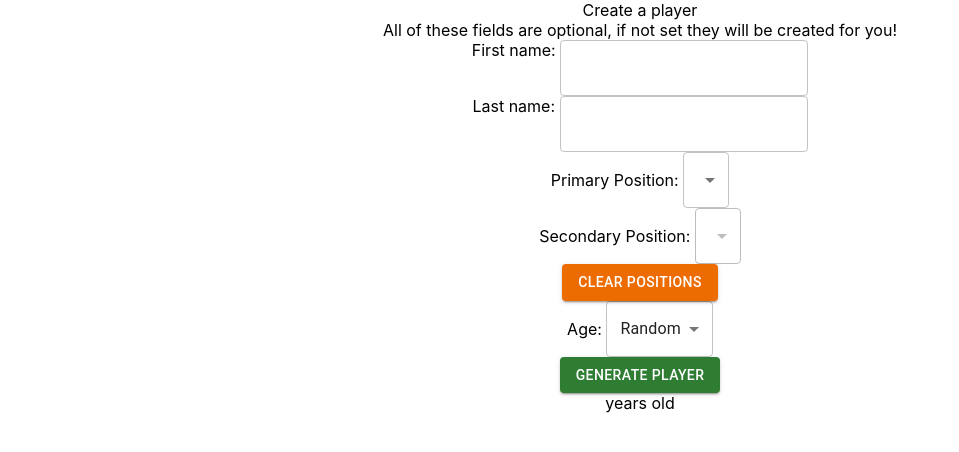
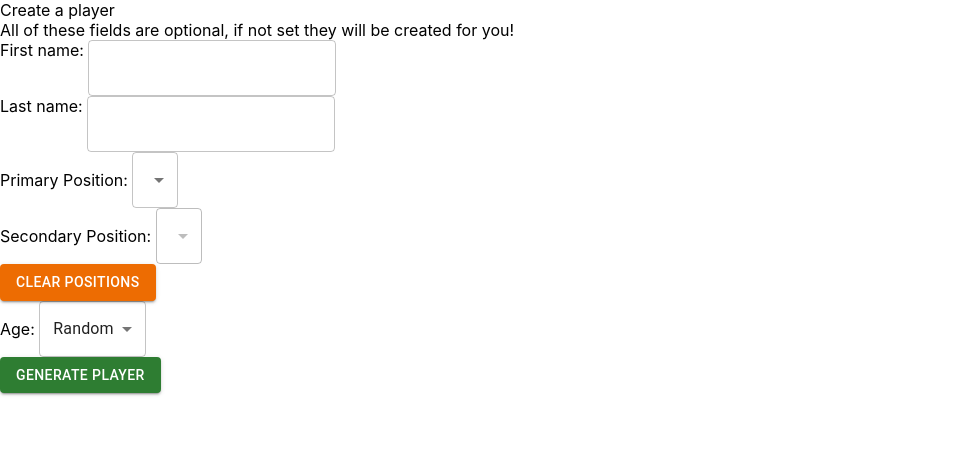
Before and after one commit to ammentorp2/BBallPlayerGeneratorSite, a React (Create React App) app in the folder frontend/: page / in a window 1280 px wide. Shown: the top 452 px of the page, without its empty margins (0-959 px from the left). Built offline with nearby package versions, Linux system fonts and the light colour scheme.

Commit message:
created player page and most logic

```diff
--- a/frontend/package.json
+++ b/frontend/package.json
@@ -16,6 +16,7 @@
     "axios": "^0.26.1",
     "react": "^18.0.0",
     "react-dom": "^18.0.0",
+    "react-router-dom": "^6.3.0",
     "react-scripts": "5.0.0",
     "typescript": "^4.6.3",
     "web-vitals": "^2.1.4"
--- a/frontend/src/App.tsx
+++ b/frontend/src/App.tsx
@@ -3,6 +3,8 @@ import logo from './logo.svg';
 import axios from 'axios';
 import './App.css';
 import { GenPlayerForm } from './components/genPlayerForm';
+import { PageRoutes } from './pages/Routes';
+import { BrowserRouter } from 'react-router-dom';
 
 axios.defaults.baseURL = 'http://localhost:8080/';
 // makes the content type for each put and post application/json. Not
@@ -13,9 +15,10 @@ axios.defaults.headers.put['Content-Type'] = 'application/json';
 
 function App() {
   return (
-    <div className="App">
-      <GenPlayerForm />
-    </div>
+    <BrowserRouter>
+      <PageRoutes />
+    </BrowserRouter>
+
   );
 }
 
--- a/frontend/src/components/genPlayerForm.tsx
+++ b/frontend/src/components/genPlayerForm.tsx
@@ -1,5 +1,6 @@
-import React, { useEffect } from 'react';
+import React from 'react';
 import { useState } from 'react';
+import { useNavigate } from "react-router-dom";
 import { Button, Grid, MenuItem, Select, TextField } from "@mui/material"
 import {genRandomPlayer} from "../util/GetPlayerFunctions"
 import { Player } from "../util/Player"
@@ -18,18 +19,15 @@ export const GenPlayerForm = () => {
     const [age,setAge] = useState("Random");
     const ageOptions = ["Random",19,20,21,22,23,24,25,26,27,28,29,30,31,32,33,34,35,36,37,38,39,40];
 
-    const [tempPlayer,setTempPlayer] = useState<Player>(new Player())
     const [player,setPlayer] = useState<Player>(new Player())
-    const [playerChanged,setPlayerChanged] = useState(false);
+
+    let navigate = useNavigate();
 
     const handlePlayerChange = (p : Player) => {
-        //TODO this is one step behind
         setPlayer(p)
+        console.log(player)
+        navigate("/createdPlayer" , {state : player})
     }
-
-    /*useEffect(() => {
-        setPlayer(tempPlayer)
-    }, [tempPlayer])*/
 
     const handleCreatePlayer = () => {
         console.log(firstName,lastName,primaryPos,secondaryPos,age);
@@ -152,9 +150,11 @@ export const GenPlayerForm = () => {
 
     return (
         <div>
-            <header>Create a player</header>
-            All of these fields are optional, if not set they will be created for you!
             <Grid>
+                <Grid item>
+                <header >Create a player</header>
+                    All of these fields are optional, if not set they will be created for you!
+                </Grid>
                 <Grid item>
                     First name: <TextField onChange={e => {setFirstName(e.target.value)}}>{firstName}</TextField>
                 </Grid>
@@ -198,9 +198,6 @@ export const GenPlayerForm = () => {
                 <Grid item>
                     <Button color="success" variant="contained" onClick={handleCreatePlayer}>Generate Player</Button>
                 </Grid>
-                <Grid item>
-                    {player.firstName} {player.lastName} {player.primaryPosition} {player.secondaryPosition} {player.age} years old
-                </Grid>
             </Grid>
 
 
--- /dev/null
+++ b/frontend/src/pages/CreatedPlayer.tsx
@@ -0,0 +1,14 @@
+import React from 'react';
+import { Player } from '../util/Player';
+import {useLocation} from 'react-router-dom';
+import { PlayerProp } from '../util/PlayerProp';
+
+
+export const CreatedPlayer = ({player} : PlayerProp) => {
+    console.log(player)
+    return(
+        <div>
+            Hello {player.toString()}
+        </div>
+    )
+}
--- /dev/null
+++ b/frontend/src/pages/Routes.tsx
@@ -0,0 +1,15 @@
+import React from 'react';
+import { BrowserRouter, Route , Routes} from 'react-router-dom';
+import { GenPlayerForm } from '../components/genPlayerForm';
+import { CreatedPlayer } from './CreatedPlayer';
+import { Player } from '../util/Player';
+
+export const PageRoutes = () => {
+    return(
+        <Routes>
+            <Route path="/" element={<GenPlayerForm />} />
+            <Route path="/createdPlayer" element={<CreatedPlayer player={new Player()}/>} />
+        </Routes>
+
+    )
+}
--- a/frontend/src/util/Player.ts
+++ b/frontend/src/util/Player.ts
@@ -17,4 +17,8 @@ export class Player{
     getFormattedHeight(){
 
     }
+
+    toString() : String{
+        return this.firstName + "," + this.lastName;
+    }
 }
--- /dev/null
+++ b/frontend/src/util/PlayerProp.ts
@@ -0,0 +1,4 @@
+import { Player } from './Player'
+export interface PlayerProp{
+    player: Player
+}
```
Also changed, not shown: 1 other file (tests, documents, lock files or other folders).
